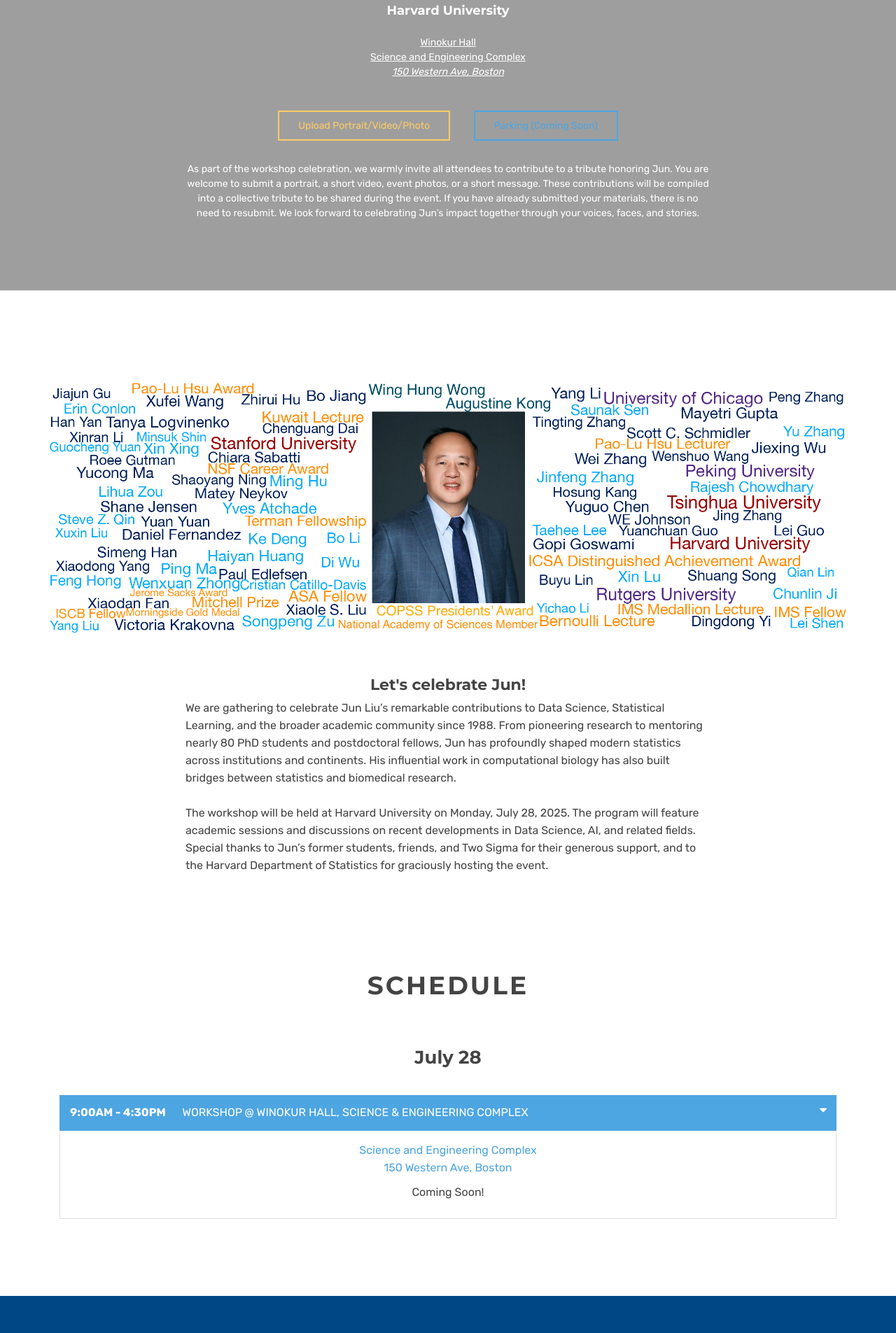
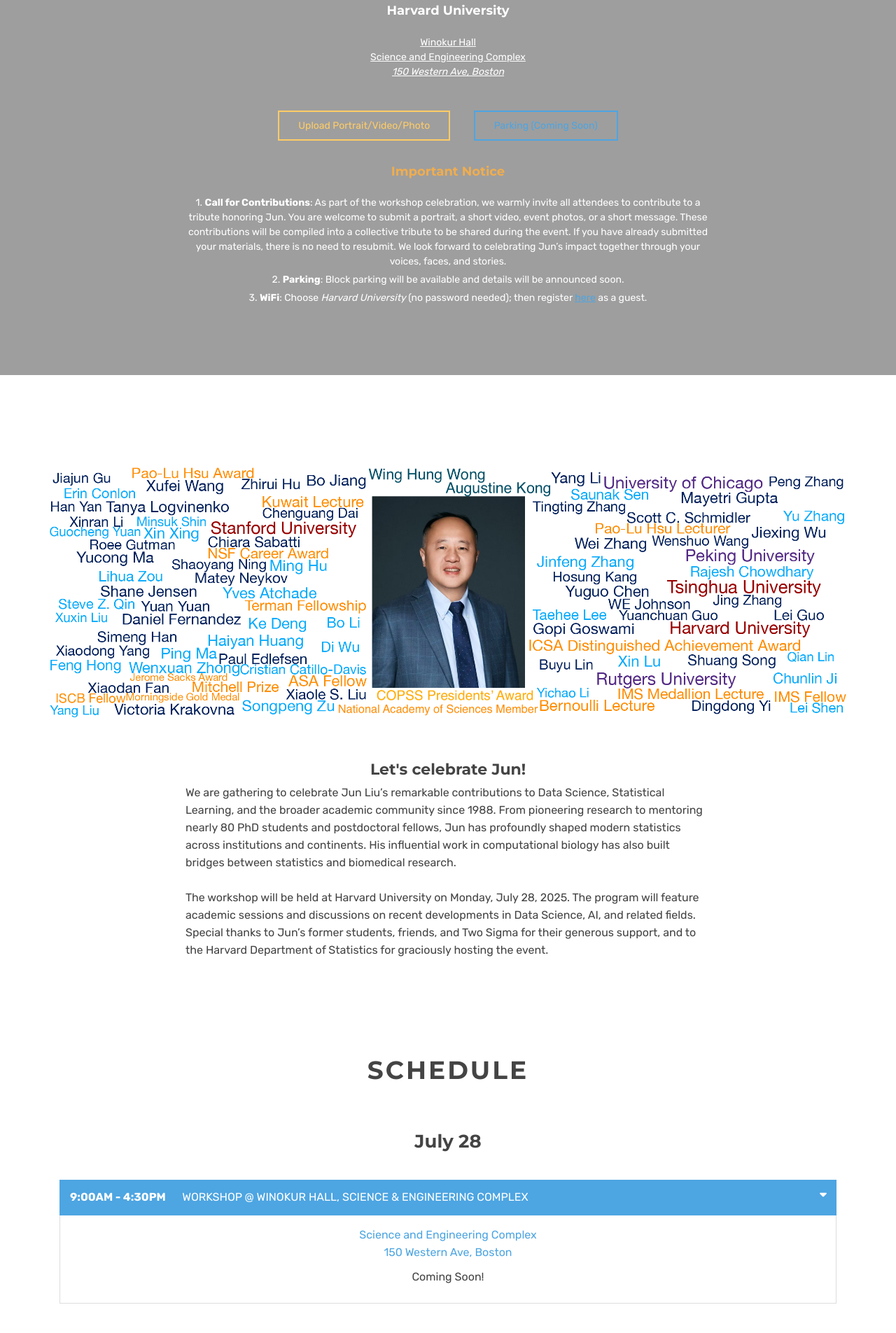
Before and after one commit to cccfran/junliu-workshop, a Jekyll site: the page built from index.html, in a window 1280 px wide. Shown: the part 343-2248 px from the top of the page at 70% size. Built offline with Jekyll 4.4.1, drawn with Linux system fonts in a browser that asks for light colours; nearby versions of some CDN libraries; library files that are not in the unit come from our copies.

Commit message:
add parking wifi

```diff
--- a/index.html
+++ b/index.html
@@ -98,7 +98,11 @@
                   <div class="col-8 col-sm-8 col-md-8">
                   <!-- <h4 class="header-title animated fadeIn text-warning" style="color:#a90533;"><a target="_blank" href="https://drive.google.com/drive/folders/1r0sbELFEBwNlVW5-PeHwS3Iz_QYLswVN?usp=sharing" class="text-warning">Upload Memory</a></h4> -->
                   <br>
-                  <p class="header-text animated fadeIn" style="margin-top:-5px">As part of the workshop celebration, we warmly invite all attendees to contribute to a tribute honoring Jun. You are welcome to submit a portrait, a short video, event photos, or a short message. These contributions will be compiled into a collective tribute to be shared during the event. If you have already submitted your materials, there is no need to resubmit. We look forward to celebrating Jun’s impact together through your voices, faces, and stories.</p>
+                  <h5 class="header-title animated fadeIn text-warning">Important Notice</h5>
+                  <br>
+                  <p class="header-text animated fadeIn" style="margin-top:-5px">1. <b>Call for Contributions</b>: As part of the workshop celebration, we warmly invite all attendees to contribute to a tribute honoring Jun. You are welcome to submit a portrait, a short video, event photos, or a short message. These contributions will be compiled into a collective tribute to be shared during the event. If you have already submitted your materials, there is no need to resubmit. We look forward to celebrating Jun’s impact together through your voices, faces, and stories.</p>
+                  <p class="header-text animated fadeIn" style="margin-top:-5px">2. <b>Parking</b>: Block parking will be available and details will be announced soon.</p>
+                  <p class="header-text animated fadeIn" style="margin-top:-5px">3. <b>WiFi</b>: Choose <i>Harvard University</i> (no password needed); then register <a target="_blank" href="https://getonline.harvard.edu/" style="text-decoration: underline;">here</a> as a guest.</p>
 
                   </div>
                   </div>
```
